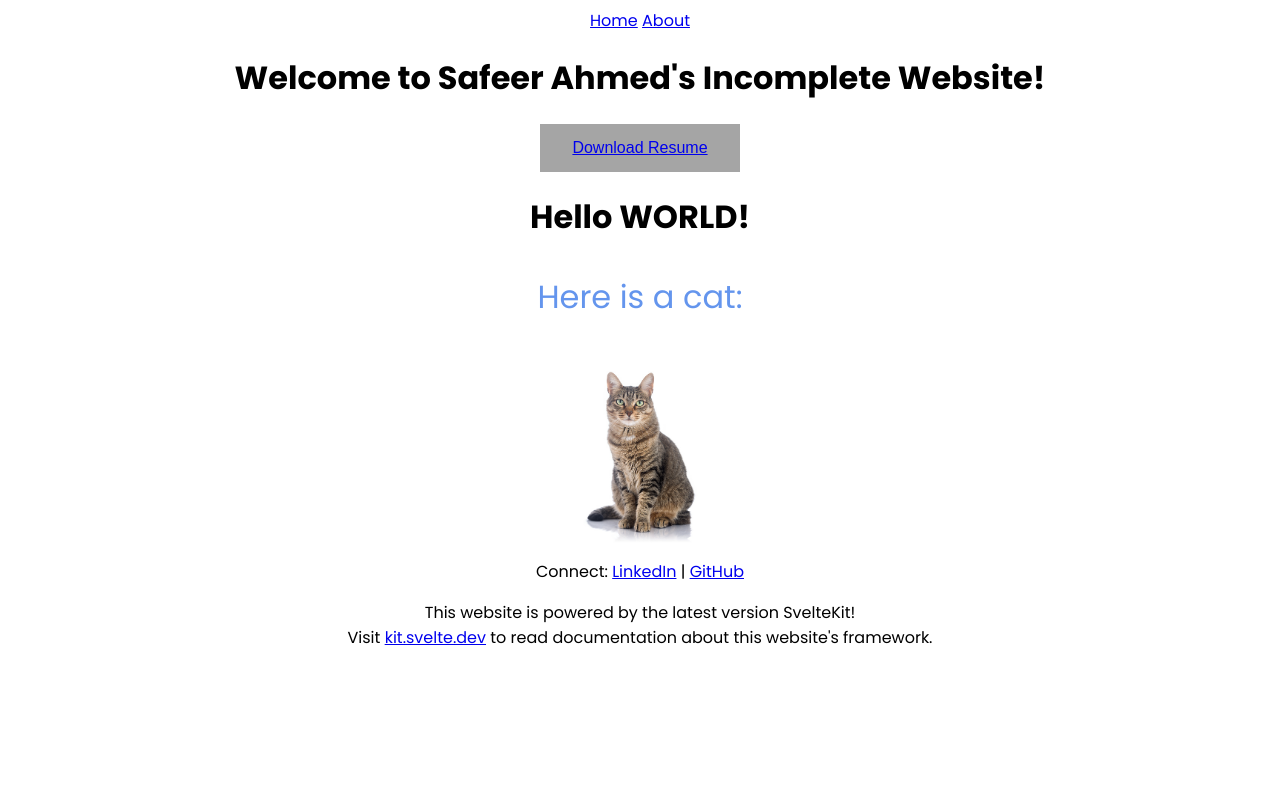
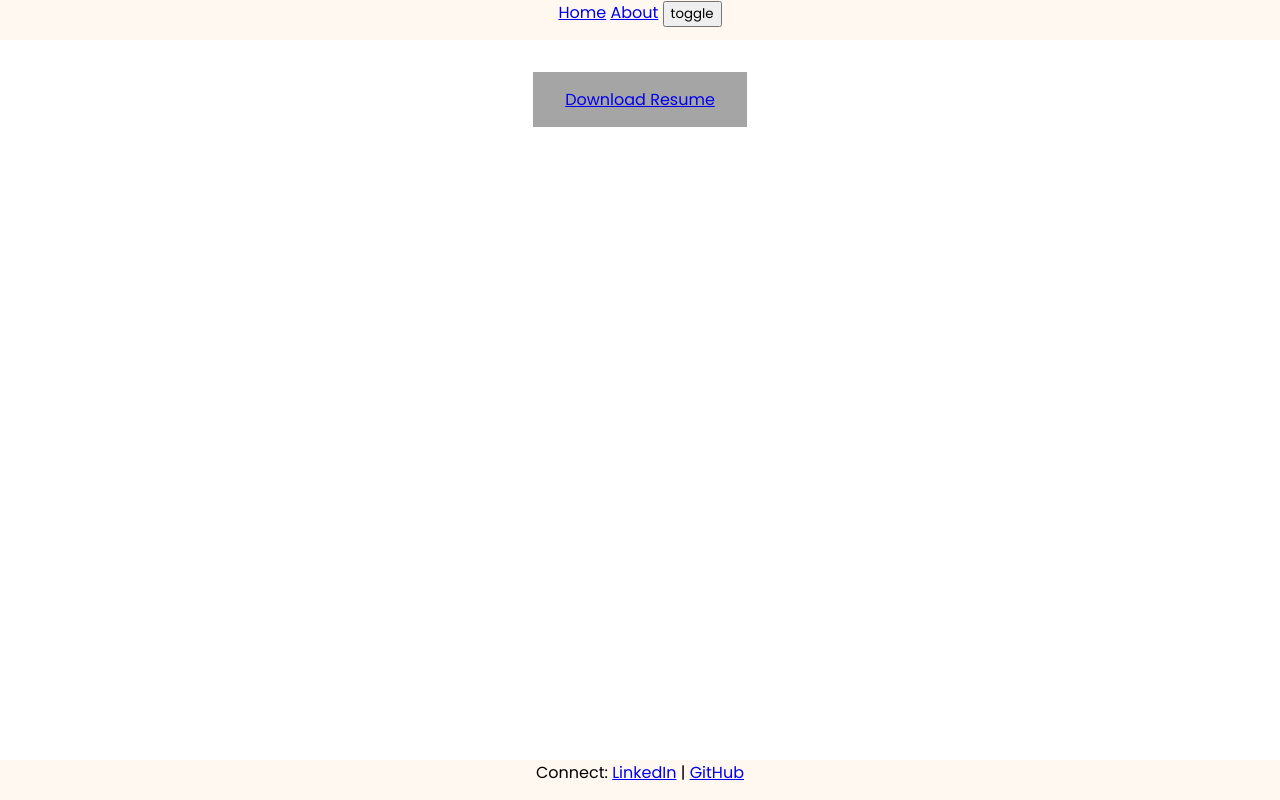
Before and after one commit to sahme73/personal-website, a SvelteKit app: page /about in a window 1280 px wide. Built offline with nearby package versions, Linux system fonts and the light colour scheme.

Commit message:
Complete overhaul of homepage with custom design.

```diff
--- a/src/routes/+layout.svelte
+++ b/src/routes/+layout.svelte
@@ -1,24 +1,75 @@
 <script>
     export const prerender = true;
 
-    import FooterComponent from './footer_component.svelte';
+    import { light_mode, dark_mode } from './store';
+    let light = false;
+    let dark = false;
 
-    let name = 'Safeer Ahmed';
+    light_mode.subscribe(value => {
+        light = value;
+    });
+    dark_mode.subscribe(value => {
+        dark = value;
+    });
+
+    function toggle() {
+		light_mode.set(!light);
+        dark_mode.set(!dark);
+	}
+
+    $: color = '';
+    $: {
+        if (light) {
+            color = '#FFF8F0';
+        } else if (dark) {
+            color = '#575761';
+        } else {
+            color = 'white';
+        }
+    }
 </script>
 
-<nav style="text-align:center">
-    <a href="/">Home</a>
-    <a href="/about">About</a>
-</nav>
+<header style="--theme-color: {color}">
+    <nav class="center-text">
+        <a href="/">Home</a>
+        <a href="/about">About</a>
 
-<h1 class="center">Welcome to {name}'s Incomplete Website!</h1>
+        <button on:click={toggle}>
+            toggle
+        </button>
+    </nav>
+</header>
 
 <slot></slot>
 
-<FooterComponent/>
+<footer class="bottom" style="--theme-color: {color}">
+    <p class="center-text">
+        Connect: <a href="https://www.linkedin.com/in/safeer-ahmed-uiuc/" target="_blank" rel="noopener noreferrer">LinkedIn</a>
+         | <a href="https://www.github.com/sahme73/" target="_blank" rel="noopener noreferrer">GitHub</a>
+    </p>
+</footer>
 
 <style>
-    .center {
-        text-align: center;
+    .bottom {
+        position: fixed;
+        bottom: 0;
+        right: 0;
+        width: 100%;
+        height: 5%;
+        background-color: var(--theme-color);
+    }
+    header {
+        position: absolute;
+        width: 100%;
+        height: 5%;
+        bottom: 95%;
+        right: 0;
+        background-color: var(--theme-color);
+    }
+    nav {
+        margin: 0;
+    }
+    p {
+        margin: 0;
     }
 </style>
--- a/src/routes/about/+page.svelte
+++ b/src/routes/about/+page.svelte
@@ -1,11 +1,11 @@
 <script>
     export const prerender = true;
 
-    import Cat from './cat_image.svelte';
     import ResumeComponent from './resume_component.svelte';
 </script>
 
-<title>safeer.tech | about</title>
+<head>
+    <title>safeer.tech | about</title>
+</head>
 
 <ResumeComponent/>
-<Cat/>
--- a/src/routes/about/resume_component.svelte
+++ b/src/routes/about/resume_component.svelte
@@ -1,5 +1,5 @@
-<script>
-    import { download_status } from "../store.js";
+<script lang="ts">
+    import { download_status } from "../store";
     let user = { downloaded: false };
 
     download_status.subscribe(value => {
@@ -13,7 +13,7 @@
 </script>
 
 {#if !user.downloaded}
-    <div style="text-align:center">
+    <div class="center-text btn_pos">
         <button class="button_unpressed" on:click={DownloadResume}>
             <a href="./files/Safeer Ahmed 2023.pdf" download="SafeerAhmed2023">Download Resume</a>
         </button>
@@ -21,7 +21,7 @@
 {/if}
 
 {#if user.downloaded}
-    <div style="text-align:center">
+    <div class="center-text btn_pos">
         <button class="button_pressed">
             Resume Downloaded
         </button>
@@ -29,6 +29,10 @@
 {/if}
 
 <style>
+    .btn_pos {
+        position: relative;
+        top: 64px;
+    }
     /* taken from: https://www.w3schools.com/css/css3_buttons.asp */
     .button_unpressed {
         background-color: #a5a5a5; /* Grey */
--- a/src/routes/footer_component.svelte
+++ b/src/routes/footer_component.svelte
@@ -1,17 +1,20 @@
-<footer class="center">
-    <p>
+<footer class="bottom">
+    <p class="center-text">
         Connect: <a href="https://www.linkedin.com/in/safeer-ahmed-uiuc/" target="_blank" rel="noopener noreferrer">LinkedIn</a>
          | <a href="https://www.github.com/sahme73/" target="_blank" rel="noopener noreferrer">GitHub</a>
-    </p>
-
-    <p>
-        This website is powered by the latest version SvelteKit!<br>
-        Visit <a href="https://kit.svelte.dev" target="_blank" rel="noopener noreferrer">kit.svelte.dev</a> to read documentation about this website's framework.
     </p>
 </footer>
 
 <style>
-    .center {
-        text-align: center;
+    .bottom {
+        position: fixed;
+        bottom: 0;
+        right: 0;
+        width: 100%;
+        height: 5%;
+    }
+
+    p {
+        margin: 0;
     }
 </style>
--- a/src/routes/sample_login.svelte
+++ b/src/routes/sample_login.svelte
@@ -21,7 +21,7 @@
 </script>
 
 {#if user.loggedIn}
-	<div style="text-align:center">
+	<div class="center-text">
 		<button on:click={toggle}>
 			Log out
 		</button>
@@ -29,13 +29,13 @@
 {/if}
 
 {#if !user.loggedIn}
-	<div style="text-align:center">
+	<div class="center-text">
 		<button on:click={toggle}>
 			Log in
 		</button>
 	</div>
 {/if}
 
-<p style="text-align:center">
+<p class="center-text">
 	Your are currently {status}.
 </p>
--- a/src/routes/store.js
+++ b/src/routes/store.ts
@@ -5,3 +5,7 @@ import { writable } from "svelte/store";
 
 export const saved_status = writable(false);
 export const download_status = writable(false);
+
+// light/dark mode variables
+export const light_mode = writable(true);
+export const dark_mode = writable(false);
--- a/static/global.css
+++ b/static/global.css
@@ -1,5 +1,7 @@
 @import url("https://fonts.googleapis.com/css2?family=Poppins:wght@200;400;700&display=swap");
 
-html {
+* {
     font-family: 'Poppins', sans-serif;
 }
+
+.center-text { text-align: center; }
```
Also changed, not shown: src/routes/+page.svelte (+51 -4 lines), 2 other files (tests, documents, lock files or other folders).
